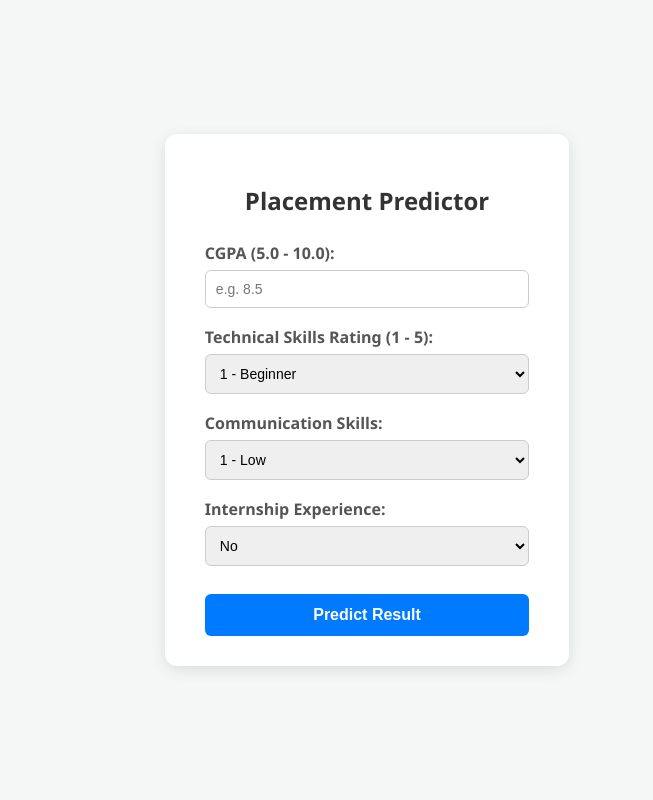
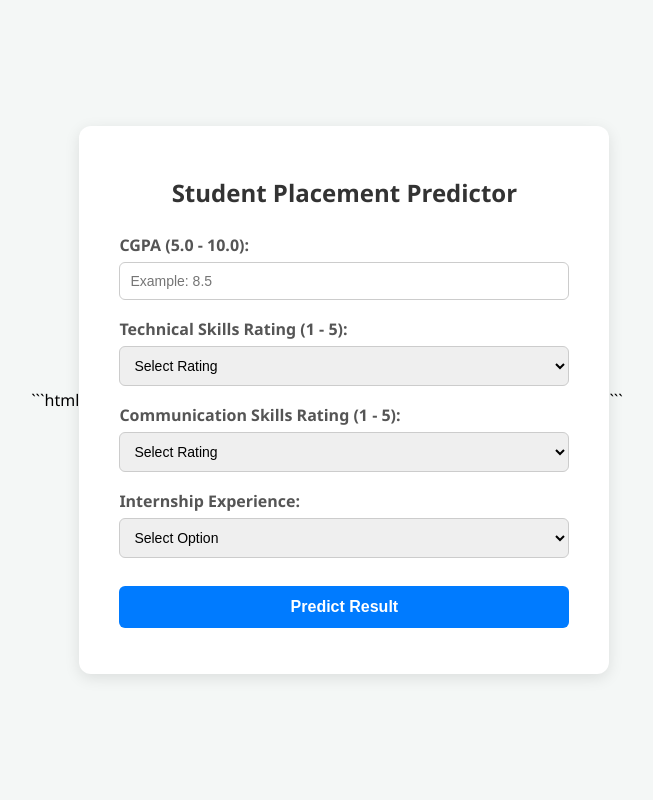
Before and after one commit to anishav109-lgtm/student-placement-prediction, a Python web app: template templates/index.html in a window 1280 px wide. Shown: the whole page, without its empty margins (313-966 px from the left). Run offline with Jinja, Linux system fonts and the light colour scheme; the template is opened without the code that fills it, so the values that code supplies are empty.

Commit message:
Revise index.html for student placement predictor
Updated the title and improved the form layout with additional options for technical and communication skills ratings.

````diff
--- a/templates/index.html
+++ b/templates/index.html
@@ -1,9 +1,13 @@
+```html
 <!DOCTYPE html>
 <html lang="en">
-<headZ
+
+<head>
     <meta charset="UTF-8">
     <meta name="viewport" content="width=device-width, initial-scale=1.0">
-    <title>Placement Prediction System</title>
+
+    <title>Student Placement Prediction System</title>
+
     <style>
         body {
             font-family: 'Segoe UI', Tahoma, Geneva, Verdana, sans-serif;
@@ -14,29 +18,35 @@
             min-height: 100vh;
             margin: 0;
         }
+
         .container {
             background-color: #ffffff;
             padding: 30px 40px;
             border-radius: 12px;
-            box-shadow: 0 4px 15px rgba(0,0,0,0.1);
+            box-shadow: 0 4px 15px rgba(0, 0, 0, 0.1);
             width: 100%;
             max-width: 450px;
         }
+
         h2 {
             text-align: center;
             color: #333;
             margin-bottom: 25px;
         }
+
         .form-group {
             margin-bottom: 18px;
         }
+
         label {
             display: block;
             margin-bottom: 6px;
             color: #555;
             font-weight: 600;
         }
-        input, select {
+
+        input,
+        select {
             width: 100%;
             padding: 10px;
             border: 1px solid #ccc;
@@ -44,6 +54,7 @@
             box-sizing: border-box;
             font-size: 14px;
         }
+
         button {
             width: 100%;
             padding: 12px;
@@ -56,9 +67,11 @@
             cursor: pointer;
             margin-top: 10px;
         }
+
         button:hover {
             background-color: #0056b3;
         }
+
         .result {
             margin-top: 25px;
             padding: 15px;
@@ -71,20 +84,38 @@
         }
     </style>
 </head>
+
 <body>
 
     <div class="container">
-    <h2>Placement Predictor</h2>
+
+        <h2>Student Placement Predictor</h2>
+
         <form action="/predict" method="POST">
 
+            <!-- CGPA -->
             <div class="form-group">
                 <label for="cgpa">CGPA (5.0 - 10.0):</label>
-            <input type="number" step="0.1" min="5.0" max="10.0" id="cgpa" name="cgpa" placeholder="e.g. 8.5" required>
+
+                <input
+                    type="number"
+                    step="0.1"
+                    min="5.0"
+                    max="10.0"
+                    id="cgpa"
+                    name="cgpa"
+                    placeholder="Example: 8.5"
+                    required>
             </div>
 
+            <!-- Technical Skills -->
             <div class="form-group">
-            <label for="tech_skills">Technical Skills Rating (1 - 5):</label>
+                <label for="tech_skills">
+                    Technical Skills Rating (1 - 5):
+                </label>
+
                 <select id="tech_skills" name="tech_skills" required>
+                    <option value="">Select Rating</option>
                     <option value="1">1 - Beginner</option>
                     <option value="2">2 - Basic</option>
                     <option value="3">3 - Intermediate</option>
@@ -93,32 +124,52 @@
                 </select>
             </div>
 
+            <!-- Communication Skills -->
             <div class="form-group">
-            <label for="comm_skills">Communication Skills:</label>
+                <label for="comm_skills">
+                    Communication Skills Rating (1 - 5):
+                </label>
+
                 <select id="comm_skills" name="comm_skills" required>
+                    <option value="">Select Rating</option>
                     <option value="1">1 - Low</option>
-                <option value="2">2 - Medium</option>
-                <option value="3">3 - High</option>
+                    <option value="2">2 - Basic</option>
+                    <option value="3">3 - Average</option>
+                    <option value="4">4 - Good</option>
+                    <option value="5">5 - Excellent</option>
                 </select>
             </div>
 
+            <!-- Internship -->
             <div class="form-group">
-            <label for="internship">Internship Experience:</label>
+                <label for="internship">
+                    Internship Experience:
+                </label>
+
                 <select id="internship" name="internship" required>
+                    <option value="">Select Option</option>
                     <option value="0">No</option>
                     <option value="1">Yes</option>
                 </select>
             </div>
 
-        <button type="submit">Predict Result</button>
+            <!-- Predict Button -->
+            <button type="submit">
+                Predict Result
+            </button>
+
         </form>
 
+        <!-- Prediction Result -->
         {% if prediction_text %}
             <div class="result">
                 {{ prediction_text }}
             </div>
         {% endif %}
+
     </div>
 
 </body>
+
 </html>
+```
````
Lines whose indentation alone changed are shown as unchanged.
